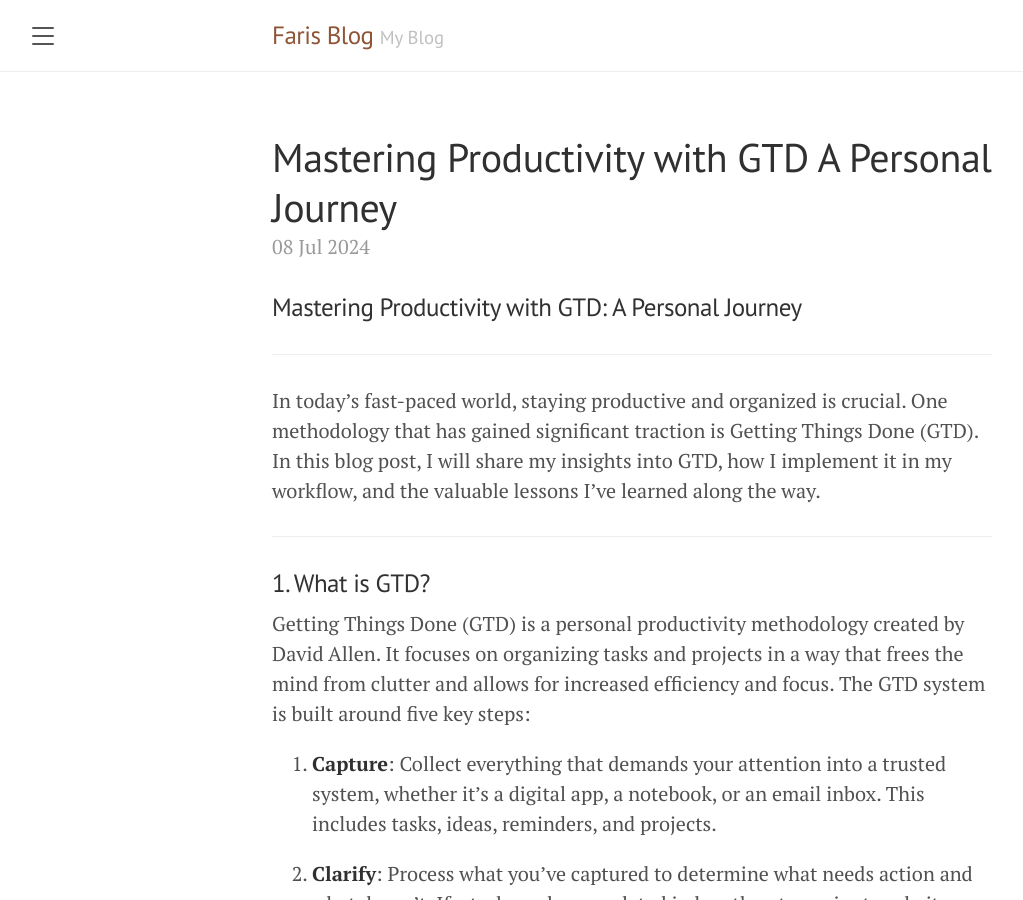
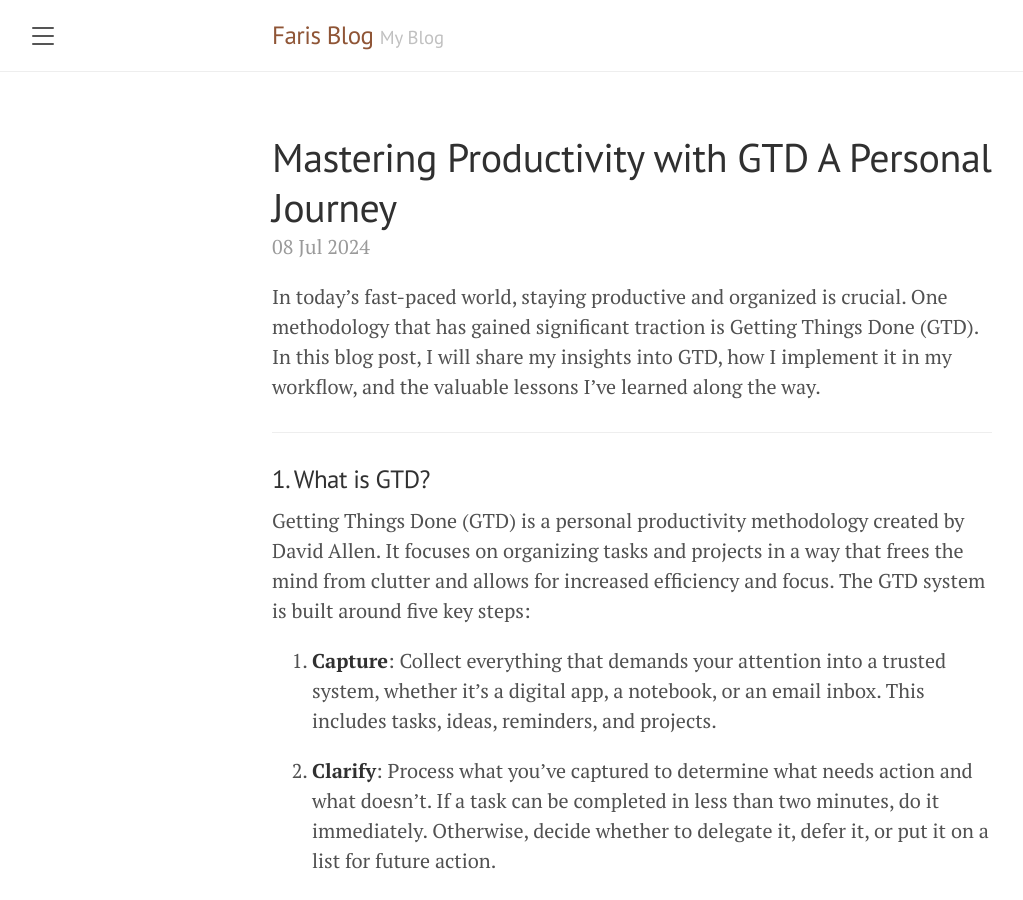
Before and after one commit to farisc0de/blog, a Jekyll site: the page built from _posts/2024-07-08-mastering-productivity-with-gtd-a-personal-journey.md, in a window 1280 px wide and 900 px high. Shown: the whole window, without its empty margins (8-1031 px from the left). Built offline with Jekyll 4.4.1, drawn with Linux system fonts in a browser that asks for light colours.

Commit message:
Update 2024-07-08-mastering-productivity-with-gtd-a-personal-journey.md

```diff
--- a/_posts/2024-07-08-mastering-productivity-with-gtd-a-personal-journey.md
+++ b/_posts/2024-07-08-mastering-productivity-with-gtd-a-personal-journey.md
@@ -1,10 +1,6 @@
 ---
 title: Mastering Productivity with GTD A Personal Journey
 layout: post
----
-
-### Mastering Productivity with GTD: A Personal Journey
-
 ---
 
 In today's fast-paced world, staying productive and organized is crucial. One methodology that has gained significant traction is Getting Things Done (GTD). In this blog post, I will share my insights into GTD, how I implement it in my workflow, and the valuable lessons I've learned along the way.
```
